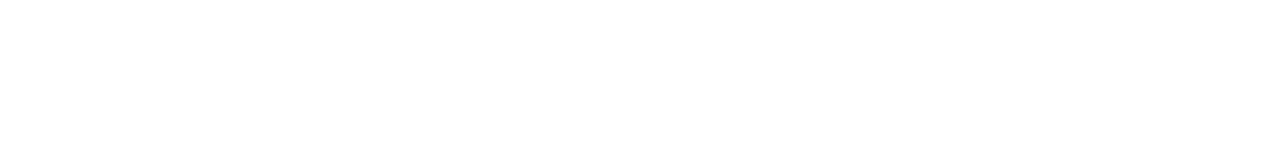
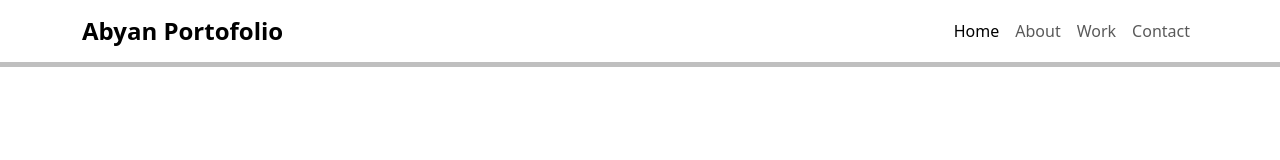
Before and after one commit to Nrabyan-17/Web-Portofolio, a plain HTML site: page index.html in a window 1280 px wide. Drawn offline with nearby package versions, Linux system fonts and the light colour scheme.

Commit message:
add navbar

```diff
--- a/index.html
+++ b/index.html
@@ -9,10 +9,42 @@
 </head>
 <body>
 
+    <!-- START NAVIGATION BAR -->
+    <nav class="navbar navbar-expand-lg ">
+        <div class="container">
+          <a class="navbar-brand fs-4 fw-bold" href="#">Abyan Portofolio</a>
+          <button class="navbar-toggler" type="button" data-bs-toggle="collapse" data-bs-target="#navbarNav" aria-controls="navbarNav" aria-expanded="false" aria-label="Toggle navigation">
+            <span class="navbar-toggler-icon"></span>
+          </button>
+          <div class="collapse navbar-collapse" id="navbarNav">
+            <ul class="navbar-nav ms-auto">
+              <li class="nav-item">
+                    <a class="nav-link active" aria-current="page" href="#">Home</a>
+              </li>
+              <li class="nav-item">
+                    <a class="nav-link" href="#">About</a>
+              </li>
+              <li class="nav-item">
+                    <a class="nav-link" href="#">Work</a>
+              </li>
+              <li class="nav-item">
+                    <a class="nav-link" href="#">Contact</a>
+              </li>
+            </ul>
+          </div>
+        </div>
+      </nav>
+    <!-- END NAVIGATION BAR -->
 
 
 
 
+
+
+
+
+
+    <!-- DEKLARASI LINK JS DAN JQUERY -->
     <script src="https://cdn.jsdelivr.net/npm/@popperjs/core@2.11.8/dist/umd/popper.min.js" integrity="sha384-I7E8VVD/ismYTF4hNIPjVp/Zjvgyol6VFvRkX/vR+Vc4jQkC+hVqc2pM8ODewa9r" crossorigin="anonymous"></script>
     <script src="https://cdn.jsdelivr.net/npm/bootstrap@5.3.3/dist/js/bootstrap.min.js" integrity="sha384-0pUGZvbkm6XF6gxjEnlmuGrJXVbNuzT9qBBavbLwCsOGabYfZo0T0to5eqruptLy" crossorigin="anonymous"></script>
     <script src="https://code.jquery.com/jquery-3.7.1.min.js" integrity="sha256-/JqT3SQfawRcv/BIHPThkBvs0OEvtFFmqPF/lYI/Cxo=" crossorigin="anonymous"></script>
--- a/style.css
+++ b/style.css
@@ -0,0 +1,4 @@
+.navbar {
+    background-color: white;
+    box-shadow: 0 0 0 5px rgba(0, 0, 0, 0.25);
+}
```
